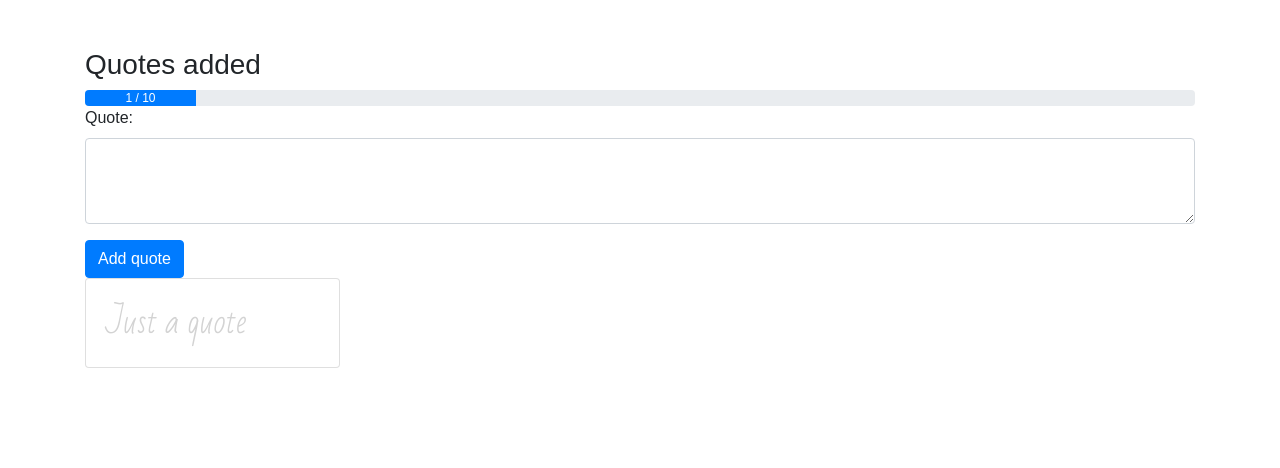
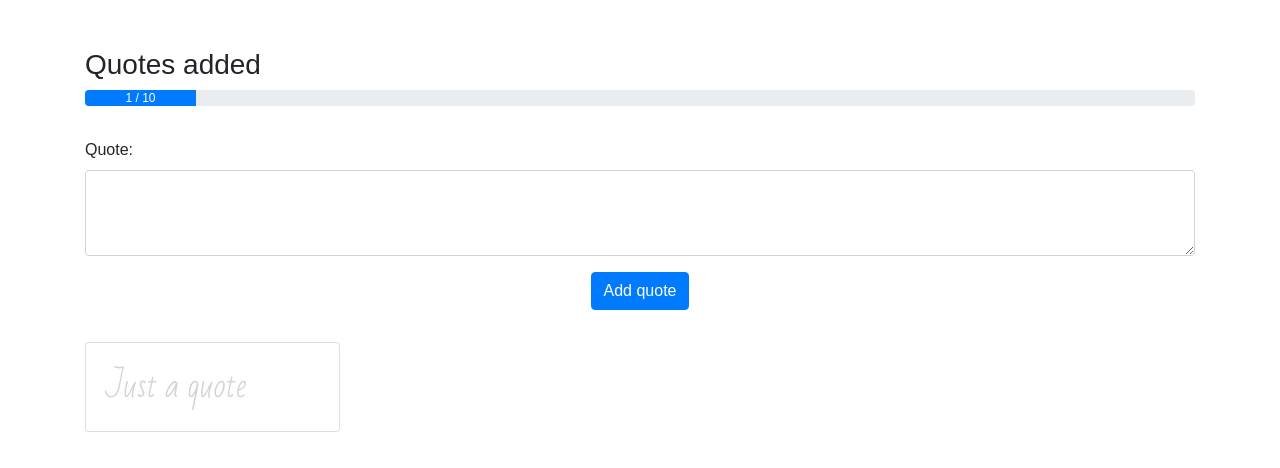
Before and after one commit to xthirtysix/quotes-app, a Vue app: page / in a window 1280 px wide. Shown: the top 468 px of the page. Built offline with nearby package versions, Linux system fonts and the light colour scheme.

Commit message:
Fix grid system

```diff
--- a/src/components/Header.vue
+++ b/src/components/Header.vue
@@ -1,5 +1,5 @@
 <template>
-  <b-row>
+  <b-row class="header">
     <b-col sm="12">
       <h3>Quotes added</h3>
        <b-progress
@@ -18,3 +18,9 @@ export default {
   ],
 };
 </script>
+
+<style>
+.header {
+  margin-bottom: 2rem;
+}
+</style>
--- a/src/components/NewQuote.vue
+++ b/src/components/NewQuote.vue
@@ -1,8 +1,6 @@
 <template>
-  <b-row>
-    <b-col>
-      <b-form>
-        <b-form-group label="Quote:" label-for="quote">
+  <b-form class="row form">
+    <b-form-group class="col-sm-12" label="Quote:" label-for="quote">
       <b-form-textarea
       rows="3"
       v-model="quote"
@@ -10,14 +8,13 @@
       </b-form-textarea>
     </b-form-group>
     <b-button
+    class="mx-auto"
     type="submit"
     variant="primary"
     @click.prevent="createNew">
       Add quote
     </b-button>
   </b-form>
-    </b-col>
-  </b-row>
 </template>
 
 <script>
@@ -36,5 +33,8 @@ export default {
 };
 </script>
 
-<style>
+<style scoped>
+.form {
+  margin-bottom: 2rem;
+}
 </style>
--- a/src/components/Quote.vue
+++ b/src/components/Quote.vue
@@ -1,5 +1,5 @@
 <template>
-  <b-col col sm="6" md="4" lg="3">
+  <b-col class="col" cols="12" sm="6" md="4" lg="3">
     <b-card class="quote">
       <slot></slot>
     </b-card>
@@ -9,7 +9,7 @@
 <script>
 </script>
 
-<style lang="scss">
+<style lang="scss" scoped>
 .quote {
   font-family: 'Bad Script', cursive;
   font-size: 2rem;
@@ -21,4 +21,8 @@
     color: var(--white);
   }
 }
+
+.col {
+  margin-bottom: 2rem;
+}
 </style>
```
Lines whose indentation alone changed are shown as unchanged.
